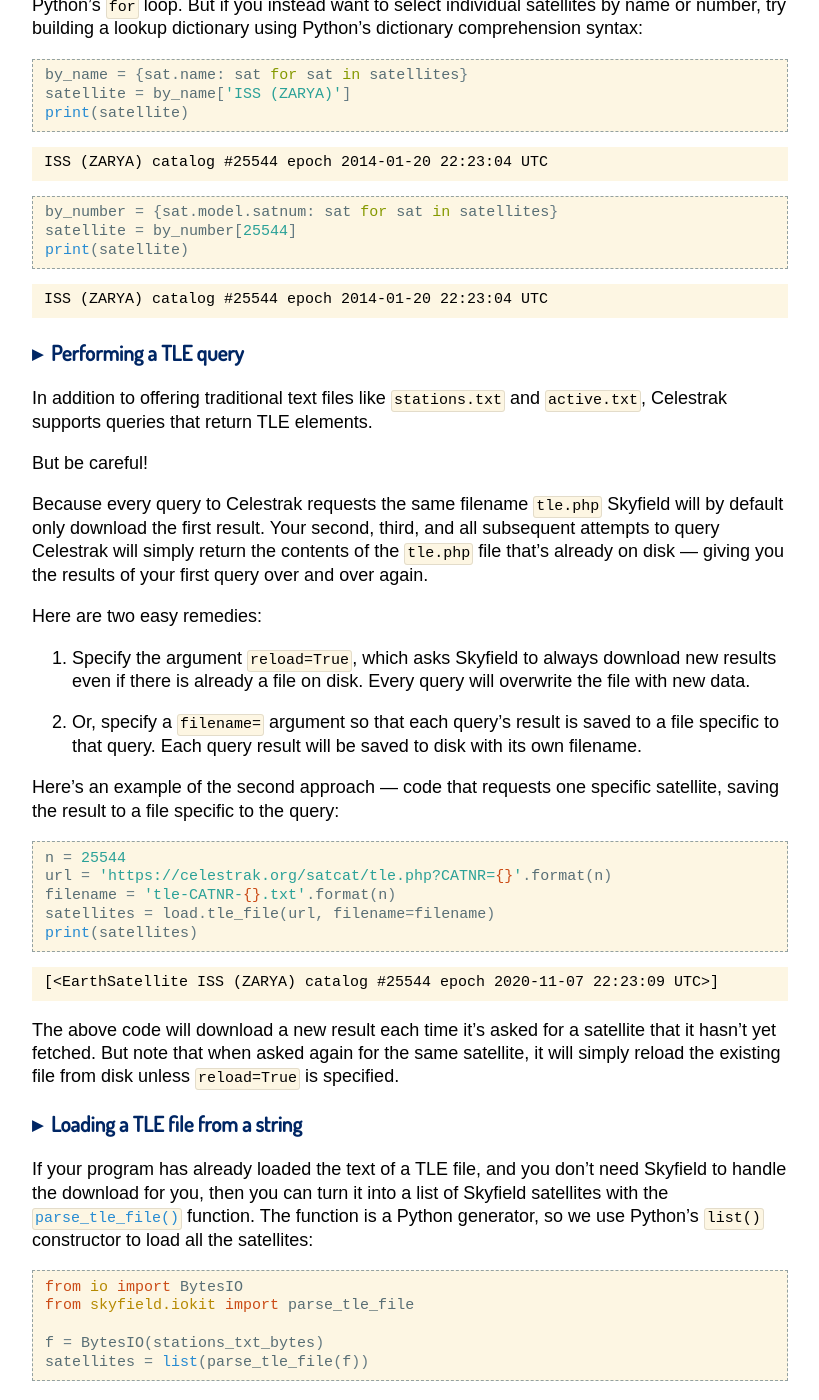
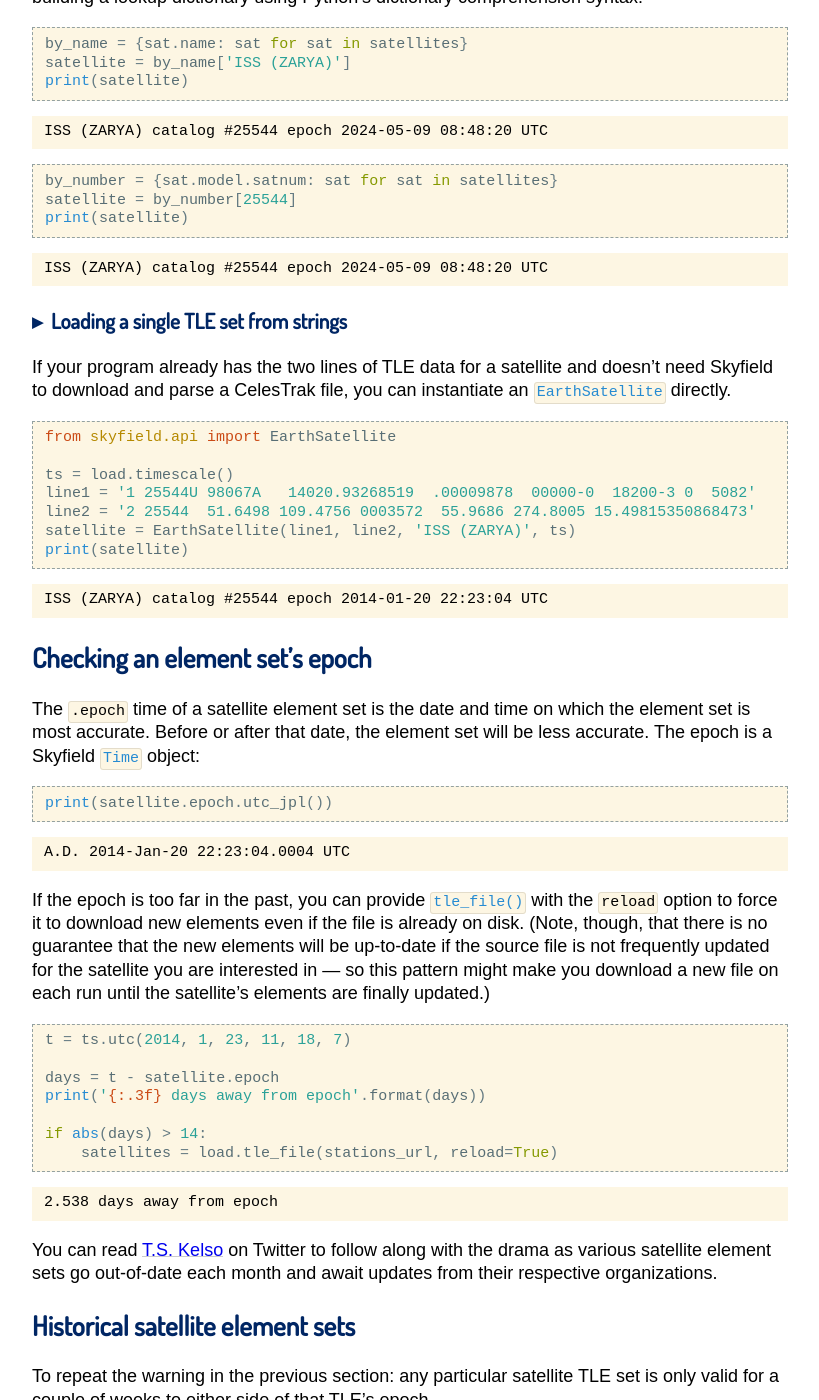
Before and after one commit to skyfielders/python-skyfield, a Sphinx documentation site: the page built from documentation/earth-satellites.rst, in a window 1280 px wide and 1400 px high, scrolled down 4659 px. Shown: the whole window, without its empty margins (230-1049 px from the left). Built offline with Sphinx 7.4.7, drawn with Linux system fonts in a browser that asks for light colours; some web fonts are replaced; some of the changed text lies outside the part shown.

Commit message:
Show BytesIO and StringIO for satellites

```diff
--- a/documentation/earth-satellites.rst
+++ b/documentation/earth-satellites.rst
@@ -143,7 +143,7 @@
 but here we will focus on the mainstream formats listed above.
 
 Downloading satellite elements
-==============================
+------------------------------
 
 Whether you choose one of CelesTrak’s
 `pre-packaged satellite lists
@@ -172,8 +172,7 @@
   To avoid this, use the ``filename=`` optional argument
   to create a separate local file for each remote URL.
 
-Here’s the recommended pattern
-for downloading element sets with Skyfield:
+Here’s a useful pattern for downloading element sets with Skyfield:
 
 .. include:: ../examples/satellite_download.py
    :literal:
@@ -190,7 +189,7 @@
 and archive each file along with your project’s code.
 
 Loading satellite elements
-==========================
+--------------------------
 
 Once you have downloaded a file of elements,
 use one of these patterns to load them into Skyfield.
@@ -249,46 +252,26 @@
 that Skyfield can use to turn each satellite’s ``.epoch`` date
 into a Skyfield :class:`~skyfield.timelib.Time`.
 
-Downloading a TLE file
-----------------------
+Loading satellite data from a string
+------------------------------------
 
-You can find satellite element sets at the
-`NORAD Two-Line Element Sets <http://celestrak.org/NORAD/elements/>`_
-page of the Celestrak web site.
+If your program has already loaded TLE, JSON, or CSV data into memory
+and doesn’t need to read it over again from a file,
+you can make the string behave like a file
+by wrapping it in a Python I/O object::
 
-Beware that the two-line element (TLE) format is very rigid.
-The meaning of each character
-is based on its exact offset from the beginning of the line.
-You must download and use the element set’s text
-without making any change to its whitespace.
+    # For TLE and JSON:
 
-Skyfield loader objects offer a :meth:`~skyfield.iokit.Loader.tle_file()`
-method that can download and cache a file full of satellite elements
-from a site like Celestrak.
-A popular observing target for satellite observers
-is the International Space Station,
-which is listed in Celestrak’s ``stations.txt`` file:
+    from io import BytesIO
+    f = BytesIO(byte_string)
 
-.. testsetup::
+    # For CSV:
 
-    stations_txt_bytes = b"""\
-    ISS (ZARYA)             \n\
-    1 25544U 98067A   14020.93268519  .00009878  00000-0  18200-3 0  5082
-    2 25544  51.6498 109.4756 0003572  55.9686 274.8005 15.49815350868473
-    """ * 60
-    open('stations.txt', 'wb').write(stations_txt_bytes)
+    from io import StringIO
+    f = StringIO(text_string)
 
-.. testcode::
-
-    from skyfield.api import load, wgs84
-
-    stations_url = 'http://celestrak.org/NORAD/elements/stations.txt'
-    satellites = load.tle_file(stations_url)
-    print('Loaded', len(satellites), 'satellites')
-
-.. testoutput::
-
-    Loaded 60 satellites
+You can then use the resulting file object ``f``
+with the example code in the previous section.
 
 Indexing satellites by name or number
 -------------------------------------
@@ -308,7 +291,7 @@
 
 .. testoutput::
 
-    ISS (ZARYA) catalog #25544 epoch 2014-01-20 22:23:04 UTC
+    ISS (ZARYA) catalog #25544 epoch 2024-05-09 08:48:20 UTC
 
 .. testcode::
 
@@ -318,86 +301,13 @@
 
 .. testoutput::
 
-    ISS (ZARYA) catalog #25544 epoch 2014-01-20 22:23:04 UTC
-
-Performing a TLE query
-----------------------
-
-In addition to offering traditional text files
-like ``stations.txt`` and ``active.txt``,
-Celestrak supports queries that return TLE elements.
-
-But be careful!
-
-Because every query to Celestrak requests the same filename ``tle.php``
-Skyfield will by default only download the first result.
-Your second, third, and all subsequent attempts to query Celestrak
-will simply return the contents
-of the ``tle.php`` file that’s already on disk —
-giving you the results of your first query over and over again.
-
-Here are two easy remedies:
-
-1. Specify the argument ``reload=True``,
-   which asks Skyfield to always download new results
-   even if there is already a file on disk.
-   Every query will overwrite the file with new data.
-
-2. Or, specify a ``filename=`` argument
-   so that each query’s result
-   is saved to a file specific to that query.
-   Each query result will be saved to disk with its own filename.
-
-Here’s an example of the second approach —
-code that requests one specific satellite,
-saving the result to a file specific to the query:
-
-.. testcode::
-
-    n = 25544
-    url = 'https://celestrak.org/satcat/tle.php?CATNR={}'.format(n)
-    filename = 'tle-CATNR-{}.txt'.format(n)
-    satellites = load.tle_file(url, filename=filename)
-    print(satellites)
-
-.. testoutput::
-
-    [<EarthSatellite ISS (ZARYA) catalog #25544 epoch 2020-11-07 22:23:09 UTC>]
-
-The above code will download a new result
-each time it’s asked for a satellite that it hasn’t yet fetched.
-But note that when asked again for the same satellite,
-it will simply reload the existing file from disk
-unless ``reload=True`` is specified.
-
-Loading a TLE file from a string
---------------------------------
-
-If your program has already loaded the text of a TLE file,
-and you don’t need Skyfield to handle the download for you,
-then you can turn it into a list of Skyfield satellites
-with the :func:`~skyfield.iokit.parse_tle_file()` function.
-The function is a Python generator,
-so we use Python’s ``list()`` constructor
-to load all the satellites:
-
-.. testcode::
-
-    from io import BytesIO
-    from skyfield.iokit import parse_tle_file
-
-    f = BytesIO(stations_txt_bytes)
-    satellites = list(parse_tle_file(f))
-
-If it’s simpler in your case,
-you can instead pass :func:`~skyfield.iokit.parse_tle_file()`
-a simple list of lines.
+    ISS (ZARYA) catalog #25544 epoch 2024-05-09 08:48:20 UTC
 
 Loading a single TLE set from strings
 -------------------------------------
 
 If your program already has the two lines of TLE data for a satellite
-and doesn’t need Skyfield to download and parse a Celestrak file,
+and doesn’t need Skyfield to download and parse a CelesTrak file,
 you can instantiate an :class:`~skyfield.sgp4lib.EarthSatellite` directly.
 
 .. testcode::
@@ -809,7 +721,6 @@
 .. testcode::
 
     eph = load('de421.bsp')
-    satellite = by_name['ISS (ZARYA)']
 
     two_hours = ts.utc(2014, 1, 20, 0, range(0, 120, 20))
     sunlit = satellite.at(two_hours).is_sunlit(eph)
@@ -856,7 +767,6 @@
 
     eph = load('de421.bsp')
     earth, venus = eph['earth'], eph['venus']
-    satellite = by_name['ISS (ZARYA)']
 
     two_hours = ts.utc(2014, 1, 20, 0, range(0, 120, 20))
     p = (earth + satellite).at(two_hours).observe(venus).apparent()
```
Also changed, not shown: other parts of documentation/earth-satellites.rst (+10 -4 lines), 1 other file.
